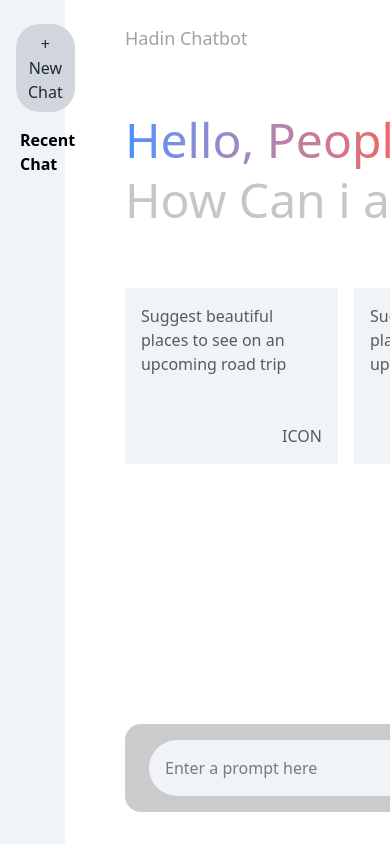
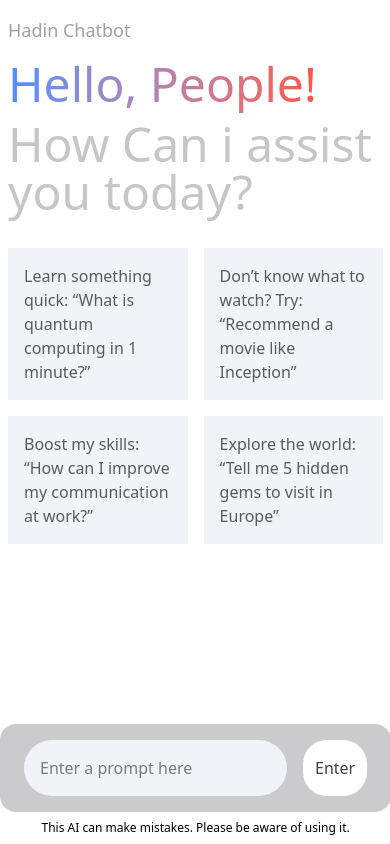
Before and after one commit to hadienzz/chatbot-ai, a React (Vite) app: page / in a window 390 px wide. Built offline with nearby package versions, Linux system fonts and the light colour scheme.

Commit message:
feat: new update, optimizing UI, improving database

```diff
--- a/src/components/Card.jsx
+++ b/src/components/Card.jsx
@@ -1,8 +1,12 @@
-const Card = () => {
+import { useContext } from "react"
+import { AiContext } from "../stores/AiContext"
+
+const Card = ({ text }) => {
+    const { onSent } = useContext(AiContext)
+
     return (
-        <div className="bg-[#f0f4f9] text-[#5a5a5a] p-4">
-            <h1 className="rounded-lg">Suggest beautiful places to see on an upcoming road trip</h1>
-            <p className="text-end mt-12">ICON</p>
+        <div className="bg-[#f0f4f9] text-[#5a5a5a] p-4 cursor-pointer" onClick={() => onSent(text.text)}>
+            <h1 className="rounded-lg">{text.text}</h1>
         </div>
     )
 }
--- a/src/components/Header.jsx
+++ b/src/components/Header.jsx
@@ -1,24 +1,56 @@
 import Card from "./Card"
 
 const Header = () => {
+    const CARD_CONTENT = [
+        { text: 'Ask AI: “Give me unique weekend getaway ideas”' },
+        { text: 'Need motivation? Try: “Write me an inspiring quote for today”' },
+        { text: 'Learn fast: “Explain React.js like I’m in middle school”' },
+        { text: 'Help me think: “What are the pros and cons of remote work?”' },
+        { text: 'Don’t know what to watch? Try: “Recommend a movie like Inception”' },
+        { text: 'Curious about science? Ask: “Why is the sky blue?”' },
+        { text: 'Tech talk? Try: “What is Web3 in simple terms?”' },
+        { text: 'Need advice? Ask: “Time management tips for busy students”' },
+        { text: 'Want something random? Try: “Tell me a weird fact about ants”' },
+        { text: 'Need a laugh? Ask: “Tell me a silly dad joke”' },
+        { text: 'Plan my day: “What’s a productive morning routine?”' },
+        { text: 'Get creative: “Write a short story about a robot and a cat”' },
+        { text: 'Boost my skills: “How can I improve my communication at work?”' },
+        { text: 'Learn something quick: “What is quantum computing in 1 minute?”' },
+        { text: 'Explore the world: “Tell me 5 hidden gems to visit in Europe”' },
+        { text: 'Prepare for a chat: “Ice-breaker questions for a new team”' },
+        { text: 'Be healthier: “Simple meal plan for clean eating”' },
+        { text: 'Think deep: “What makes a good life?”' },
+        { text: 'Be poetic: “Write me a poem about the ocean at night”' },
+        { text: 'Level up: “What should I learn after mastering JavaScript?”' },
+        { text: 'Feel better: “Give me something to calm my anxiety”' },
+        { text: 'Try something new: “Give me a random creative hobby to try”' },
+        { text: 'Be inspired: “What’s the most powerful quote about courage?”' },
+        { text: 'Get career tips: “What should I put in my resume summary?”' },
+        { text: 'Sharpen your mind: “Challenge me with a fun logic puzzle”' }
+    ]
+
+    const genRandomInt = (max) => {
+        return Math.floor(Math.random() * max)
+    }
+    // grid-cols-[repeat(auto-fill,minmax(180px,1fr))]
+
     return (
         <>
             <div className="mt-4">
                 <h1 className="text-stone-400 text-lg">Hadin Chatbot</h1>
             </div>
 
-            <main className=" mt-16 ">
+            <main className=" mt-4 ">
 
                 <div className=" text-5xl">
                     <h1 className=" font-medium bg-gradient-to-r from-[#4b90ff] to-[#ff5546] inline-block h-[60px] bg-clip-text text-transparent">Hello, People!</h1>
                     <h1 className=" text-[#c4c7c5] font-medium">How Can i assist you today?</h1>
                 </div>
-
-                <div className="grid grid-cols-[repeat(auto-fill,minmax(180px,1fr))] gap-4 mt-16 ">
-                    <Card />
-                    <Card />
-                    <Card />
-                    <Card />
+                <div className="grid grid-cols-2 md:grid-cols-3 lg:grid-cols-4 gap-4 lg:mt-16 mt-8 h-[230px]">
+                    <Card text={CARD_CONTENT[genRandomInt(CARD_CONTENT.length)]} />
+                    <Card text={CARD_CONTENT[genRandomInt(CARD_CONTENT.length)]} />
+                    <Card text={CARD_CONTENT[genRandomInt(CARD_CONTENT.length)]} />
+                    <Card text={CARD_CONTENT[genRandomInt(CARD_CONTENT.length)]} />
                 </div>
             </main>
 
--- a/src/components/MainContent.jsx
+++ b/src/components/MainContent.jsx
@@ -8,14 +8,14 @@
     const { input, setInput, onSent, resultIsShowing, loading } = useContext(AiContext)
 
     return (
-        <section className="pl-15 pt-2 flex flex-col justify-between ">
+        <section className="md:pl-15 flex flex-col justify-between lg:w-[900px] md:w-[700px] ">
 
-            <div className="w-[900px] ">
+            <div className=" px-2 ">
                 {resultIsShowing || loading ? <MessageSection /> : <Header />}
             </div>
 
-            <div className="sticky  bottom-0 left-0 w-full  ">
-                <div className="max-w-[900px] mx-auto flex gap-4 bg-[#cbcbce] px-6 py-4 rounded-2xl">
+            <div className="sticky bottom-0 left-0 w-full  ">
+                <div className=" mx-auto flex gap-4 bg-[#cbcbce] px-6 py-4 rounded-2xl">
                     <input
                         type="text"
                         placeholder="Enter a prompt here"
--- a/src/components/MessageSection.jsx
+++ b/src/components/MessageSection.jsx
@@ -6,7 +6,7 @@
     const { loading, chatHistory, resultIsShowing } = useContext(AiContext)
 
     return (
-        <div className="overflow-y-auto flex-1 w-full mb-16 prose max-w-none " >
+        <div className="overflow-y-auto  mb-16 md:w-full " >
             {!resultIsShowing && loading ? <p>Loading</p> :
                 chatHistory.messages.map((item, idx) => (
                     <div className={`flex items-center ${item.role === 'user' ? 'justify-end' : 'justify-start'}`} key={idx}>
--- a/src/components/Sidebar.jsx
+++ b/src/components/Sidebar.jsx
@@ -5,7 +5,7 @@
     const { startNewChat, allChat, onSelectChat } = useContext(AiContext);
 
     return (
-        <aside className="w-1/6 bg-[#f0f4f9] px-4 pt-6 sticky top-0 h-screen">
+        <aside className="max-w-1/6 bg-[#f0f4f9] px-4 pt-6 sticky top-0 h-screen hidden lg:block">
             <button
                 className="bg-gray-300 text-gray-800 px-3 py-2 rounded-3xl outline-none cursor-pointer hover:text-gray-700 hover:bg-gray-200"
                 onClick={startNewChat}
@@ -19,7 +19,7 @@
                     return (
                         <li
                             key={chat.chatId}
-                            className="cursor-pointer p-2 bg-white rounded-md shadow-sm hover:bg-gray-200 transition"
+                            className="cursor-pointer p-2 bg-white rounded-md shadow-sm hover:bg-gray-200 transition truncate"
                             onClick={() => onSelectChat(chat.chatId)}
                         >
                             {lastUserMessage
--- a/src/stores/AiContext.jsx
+++ b/src/stores/AiContext.jsx
@@ -25,19 +25,22 @@
 
     function startNewChat() {
         if (chatHistory.messages.length > 0) {
-            setAllChat((prevState) => [
-                ...prevState,
-                {
-                    chatId: chatHistory.chatId,
-                    messages: [...chatHistory.messages.map(m => ({ ...m }))]
+            setAllChat((prevState) => {
+                const existingIndex = prevState.findIndex((chat) => chat.chatId === chatHistory.chatId)
+
+                if (existingIndex !== -1) {
+                    const updated = [...prevState]
+                    updated[existingIndex] = chatHistory
+                    return updated
                 }
-            ]);
+                return [...prevState, chatHistory]
+            })
         }
 
         setChatHistory({
             chatId: crypto.randomUUID(),
             messages: []
-        });
+        })
 
         setInput('');
         setResultIsShowing(false);
@@ -56,27 +59,44 @@
     }
 
     const onSent = async (prompt) => {
-        setLoading(true)
+        const userPrompt = { role: 'user', parts: [{ text: prompt }] }
 
-        const updatedHistory = [...chatHistory.messages, { role: 'user', parts: [{ text: prompt }] }]
-        const result = await runChat(updatedHistory)
-        const aiReply = result.candidates[0].content.parts[0].text
+        const updatedMessages = [
+            ...chatHistory.messages,
+            userPrompt
+        ]
+
+        const result = await runChat(updatedMessages)
+        const aiReply = { role: 'model', parts: [{ text: result.candidates[0].content.parts[0].text }] }
+
+        const newMessage = [...updatedMessages, aiReply]
 
         setChatHistory((prevState) => ({
             ...prevState,
-            messages: [...prevState.messages, { role: 'user', parts: [{ text: prompt }] }, { role: 'model', parts: [{ text: aiReply }] }]
+            messages: newMessage
         }))
+
+        setAllChat((prevState) => {
+            const existingIndex = prevState.findIndex((chat => chat.chatId === chatHistory.chatId))
+
+            const updatedChat = {
+                chatId: chatHistory.chatId,
+                messages: newMessage
+            }
+
+            if (existingIndex !== -1) {
+                const updated = [...prevState]
+                updated[existingIndex] = updatedChat
+                return updated
+            }
+
+            return [...prevState, updatedChat]
+        })
 
         setLoading(false)
         setResultIsShowing(true)
         setInput('')
     }
-
-    console.log(chatHistory)
-
-    useEffect(() => {
-        console.log(allChat)
-    }, [allChat])
 
     const contextValue = {
         input,
```
